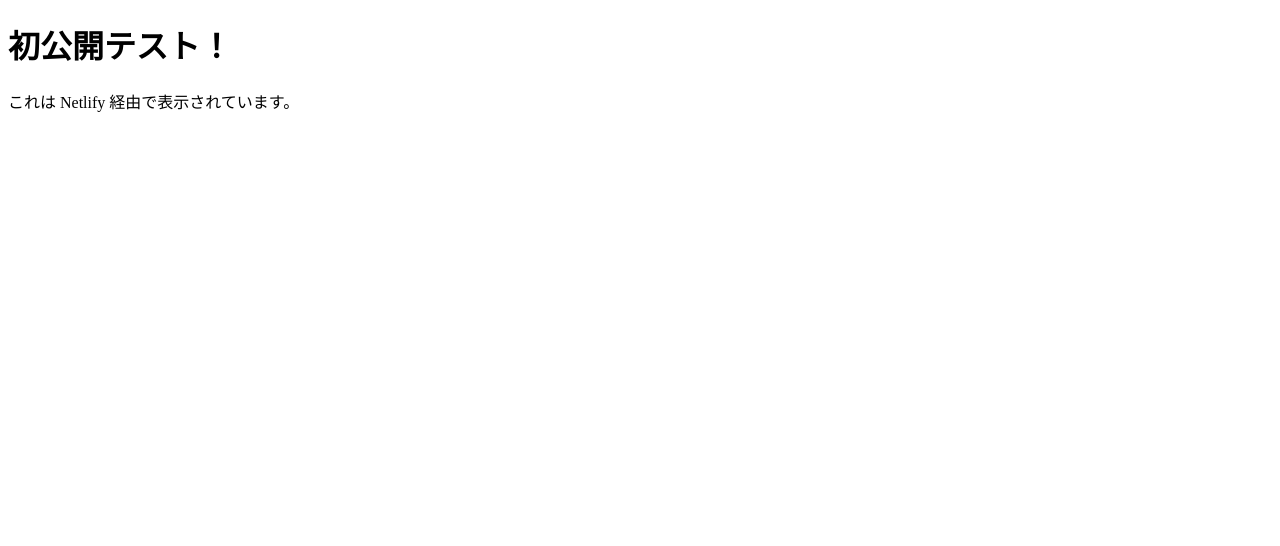
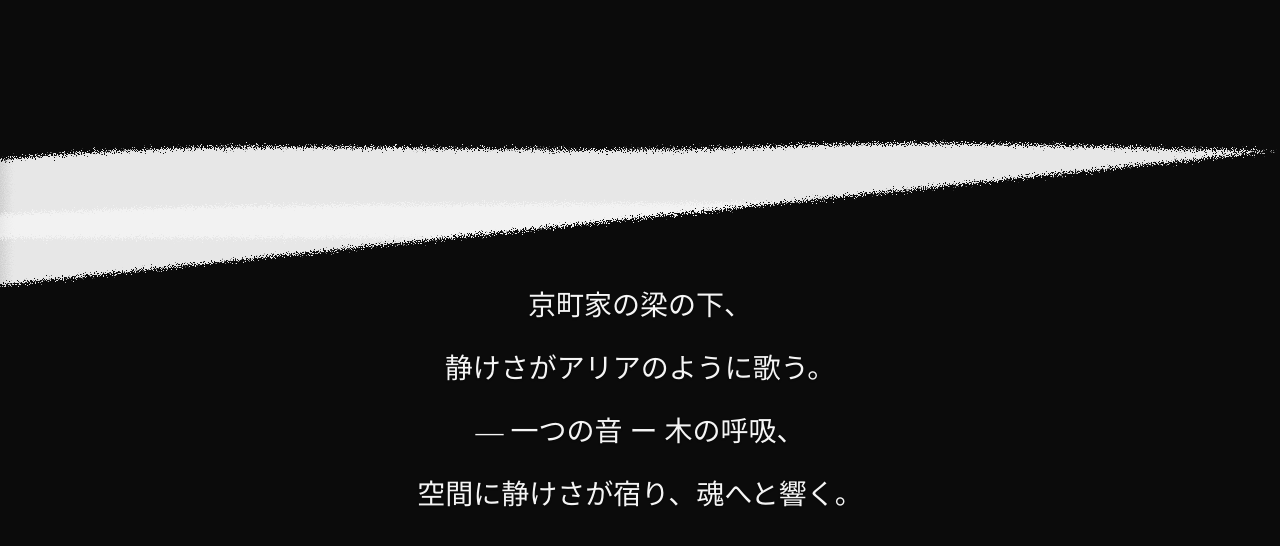
Before and after one commit to SatoriKyotoProject/Satori-Kyoto-Site, a plain HTML site: page index.html in a window 1280 px wide. Drawn offline with Linux system fonts and the light colour scheme.

Commit message:
Update index.html

```diff
--- a/index.html
+++ b/index.html
@@ -1,11 +1,100 @@
 <!DOCTYPE html>
 <html lang="ja">
 <head>
-  <meta charset="UTF-8">
+  <meta charset="utf-8" />
+  <meta name="viewport" content="width=device-width, initial-scale=1" />
   <title>Satori Kyoto Project</title>
+  <style>
+    /* --- ベース --- */
+    :root { --bg:#0b0b0b; --fg:#f5f5f5; }
+    html,body{height:100%;margin:0}
+    body{
+      background: var(--bg);
+      color: var(--fg);
+      font-family: "Hiragino Mincho ProN", "Yu Mincho", serif;
+      display:grid;
+      place-items:center;
+      overflow:hidden;
+    }
+    .hero{
+      position:relative;
+      width:100%;
+      height:100%;
+    }
+    /* テキスト */
+    .copy{
+      position:absolute; inset:0;
+      display:grid; place-items:center;
+      text-align:center; line-height:1.9;
+      font-size: clamp(18px, 2.4vw, 28px);
+      padding: 6vh 6vw;
+      text-shadow: 0 1px 2px rgba(0,0,0,.35);
+    }
+    .copy p{margin:.35em 0}
+    /* 画面が縦長のときは少し下げる */
+    @media (max-aspect-ratio:3/4){
+      .copy{ padding-top:14vh; }
+    }
+  </style>
 </head>
 <body>
-  <h1>初公開テスト！</h1>
-  <p>これは Netlify 経由で表示されています。</p>
+  <div class="hero" aria-label="Hero with brush-stroke background">
+    <!-- 画像ファイル不要：SVGだけで“毛筆”を描画 -->
+    <svg viewBox="0 0 1600 900" width="100%" height="100%" preserveAspectRatio="xMidYMid slice"
+         style="position:absolute; inset:0; display:block;">
+      <defs>
+        <!-- 墨のかすれ感：ノイズ＋ディスプレイス -->
+        <filter id="ink">
+          <feTurbulence type="fractalNoise" baseFrequency="0.8" numOctaves="2" seed="7" result="n"/>
+          <feGaussianBlur in="n" stdDeviation="0.6" result="g"/>
+          <feDisplacementMap in="SourceGraphic" in2="g" scale="18" xChannelSelector="R" yChannelSelector="G"/>
+        </filter>
+        <!-- 筆の“繊維”っぽい端のギザギザ用ブラシ -->
+        <linearGradient id="stroke" x1="0" x2="1" y1="0" y2="0">
+          <stop offset="0" stop-color="#ffffff" stop-opacity="0"/>
+          <stop offset=".08" stop-color="#ffffff" />
+          <stop offset=".92" stop-color="#ffffff" />
+          <stop offset="1" stop-color="#ffffff" stop-opacity="0"/>
+        </linearGradient>
+        <mask id="fray">
+          <!-- 毛羽立ち：細い線を多数重ねて“かすれ”マスクを作る -->
+          <g fill="white">
+            <rect x="0" y="0" width="1600" height="900" fill="black"/>
+            <g opacity="0.92">
+              <!-- 細ストロークをランダム気味に敷く -->
+              <rect x="0" y="0" width="1600" height="140" transform="translate(0,150) skewY(-5)" fill="white"/>
+              <rect x="0" y="0" width="1600" height="80"  transform="translate(0,235) skewY(-5) rotate(-1 800 200)" fill="white" />
+              <rect x="0" y="0" width="1600" height="34"  transform="translate(0,208) skewY(-5)" fill="white" />
+            </g>
+          </g>
+        </mask>
+      </defs>
+
+      <!-- 背景（炭黒） -->
+      <rect x="0" y="0" width="1600" height="900" fill="#0b0b0b"/>
+
+      <!-- 左上段：横に流れる毛筆（太→細のニュアンス） -->
+      <g filter="url(#ink)" opacity="0.98">
+        <!-- 下地の大きい帯 -->
+        <path d="M -50,200 C 250,140 600,180 950,165 S 1650,195 1750,150
+                 L 1750,330 L -50,330 Z"
+              fill="url(#stroke)" mask="url(#fray)"/>
+        <!-- 二本目の薄い帯（重ねて立体感） -->
+        <path d="M -50,250 C 320,220 730,235 1090,225 S 1650,245 1750,210
+                 L 1750,268 L -50,268 Z"
+              fill="url(#stroke)" opacity=".65" mask="url(#fray)"/>
+      </g>
+    </svg>
+
+    <!-- Hero Copy（ここを書き換え） -->
+    <div class="copy" role="heading" aria-level="1">
+      <div>
+        <p>京町家の梁の下、</p>
+        <p>静けさがアリアのように歌う。</p>
+        <p>— 一つの音 ー 木の呼吸、</p>
+        <p>空間に静けさが宿り、魂へと響く。</p>
+      </div>
+    </div>
+  </div>
 </body>
 </html>
```
